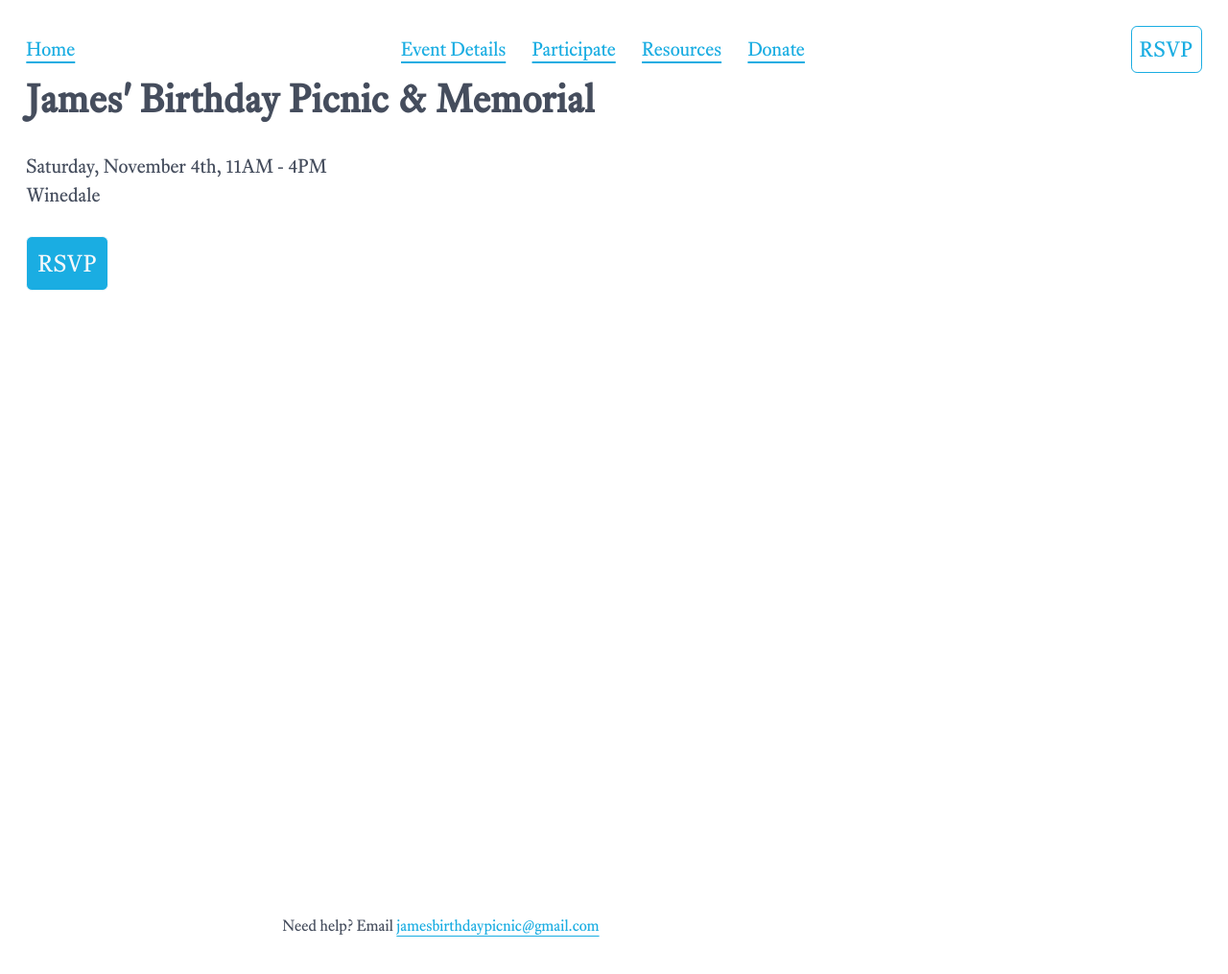
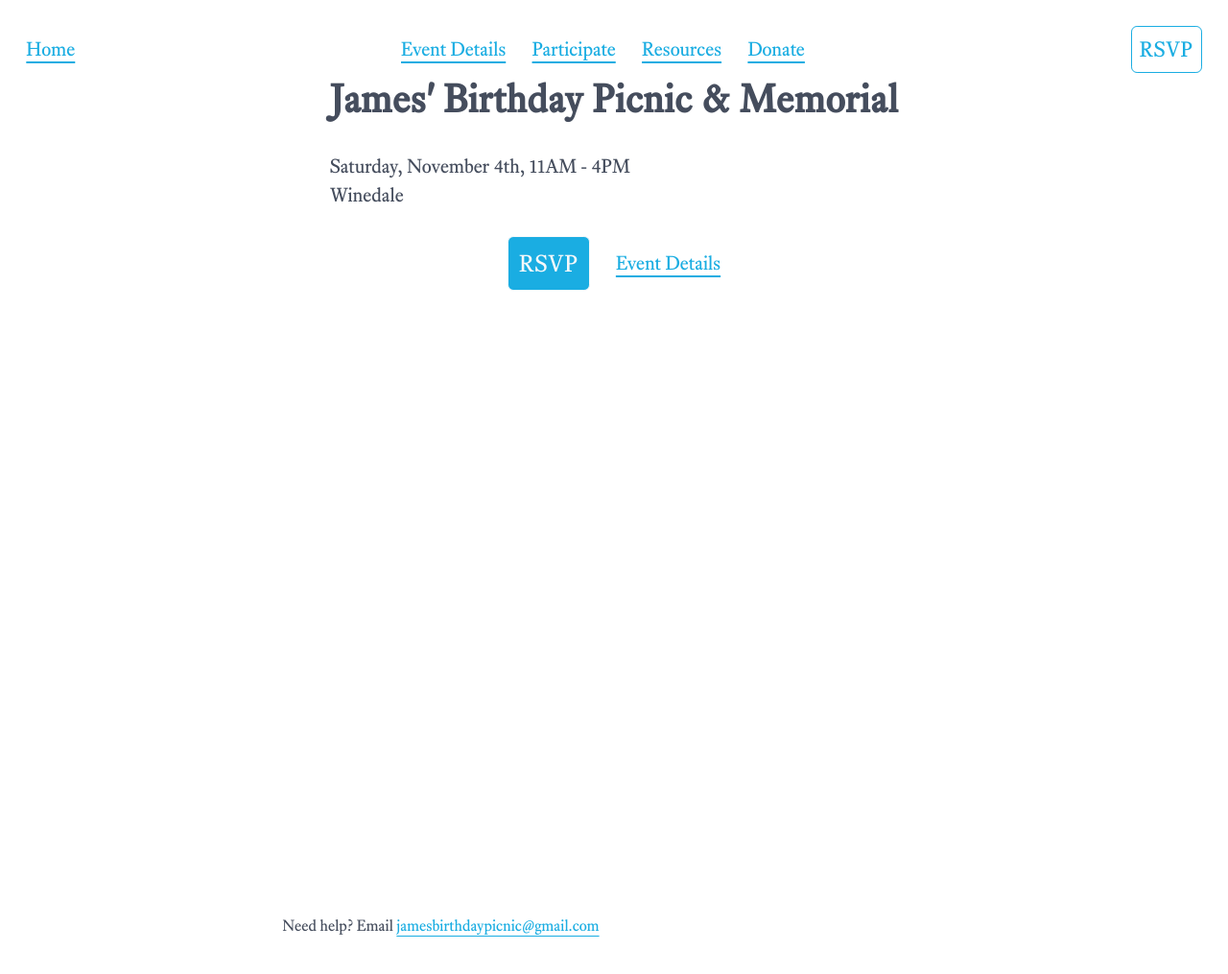
Before and after one commit to allizad/loehlinfund, a Jekyll site: the page built from index.html, in a window 1280 px wide. Shown: the whole page at 96% size. Built offline with Jekyll 4.4.1, drawn with Linux system fonts in a browser that asks for light colours; nearby versions of some CDN libraries; library files that are not in the unit come from our copies; before the commit the page ends 975 px from its top, so only the background shows below that.

Commit message:
Center main text.

```diff
--- a/_includes/footer.html
+++ b/_includes/footer.html
@@ -5,3 +5,6 @@
     </small>
   </center-l>
 </footer>
+
+<!-- lil spacer -->
+<div class="padding:s0"></div>
--- a/donate.html
+++ b/donate.html
@@ -12,7 +12,7 @@ layout: base
   </div>
 </cover-l>
 <main>
-  <article class="padding:s1">
+  <article class="padding:s1 padding-top:0">
     <div class="stack">
       <p>
         In lieu of flowers, Laurel has asked that family and friends consider making a donation to Shakespeare at Winedale and/or Christopher House.
--- a/event.html
+++ b/event.html
@@ -12,7 +12,7 @@ layout: base
   </div>
 </cover-l>
 <main>
-  <article class="padding:s1 stack">
+  <article class="padding:s1 padding-top:0 stack">
     <div class="stack">
       <p>
         Please join the Loehlin and Goff families in celebrating James Loehlin’s life at Shakespeare at Winedale on Saturday, November 4th, from 11 AM - 4 PM, on James’ 59th birthday. Dress is casual.
--- a/index.html
+++ b/index.html
@@ -5,17 +5,20 @@
 layout: base
 ---
 
-<cover-l centered="div" minHeight="88vh">
+<cover-l centered="center-l" minHeight="88vh">
   {% include nav.html %}
-  <div class="stack">
+  <center-l class="stack" andText>
     <h1>James' Birthday Picnic & Memorial</h1>
     <p>
       Saturday, November 4th, 11AM - 4PM
       <br>
       Winedale
     </p>
-    <p>
-      <a href="#" class="button primary">RSVP</a>
-    </p>
-  </div>
+    <div class="cluster _justify:center _align:center">
+      <div>
+        <a href="#" class="button primary">RSVP</a>
+        <a href="/event">Event Details</a>
+      </div>
+    </div>
+  </center-l>
 </cover-l>
--- a/participate.html
+++ b/participate.html
@@ -12,7 +12,7 @@ layout: base
   </div>
 </cover-l>
 <main>
-  <article class="padding:s1">
+  <article class="padding:s1 padding-top:0">
     <div class="stack _space:s3">
       <div class="stack _space:s0">
         <h2>Song & Performance</h2>
--- a/resources.html
+++ b/resources.html
@@ -12,7 +12,7 @@ layout: base
   </div>
 </cover-l>
 <main>
-  <div class="padding:s1">
+  <article class="padding:s1 padding-top:0">
     <div class="stack">
       {% for resource in site.data.resources %}
       <a href="{{ resource.link_url }}">
@@ -20,6 +20,5 @@ layout: base
       </a>
       {% endfor %}
     </div>
-
-  </div>
+  </article>
 </main>
```
